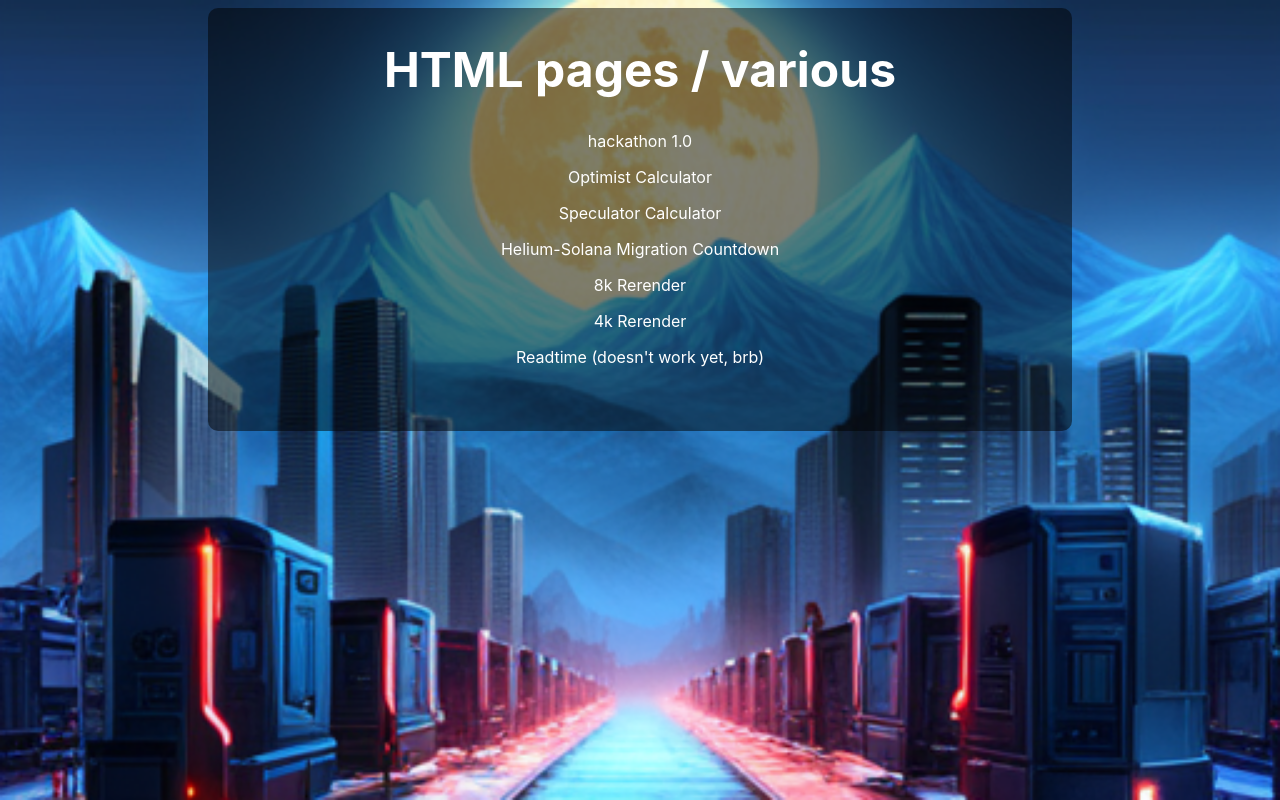
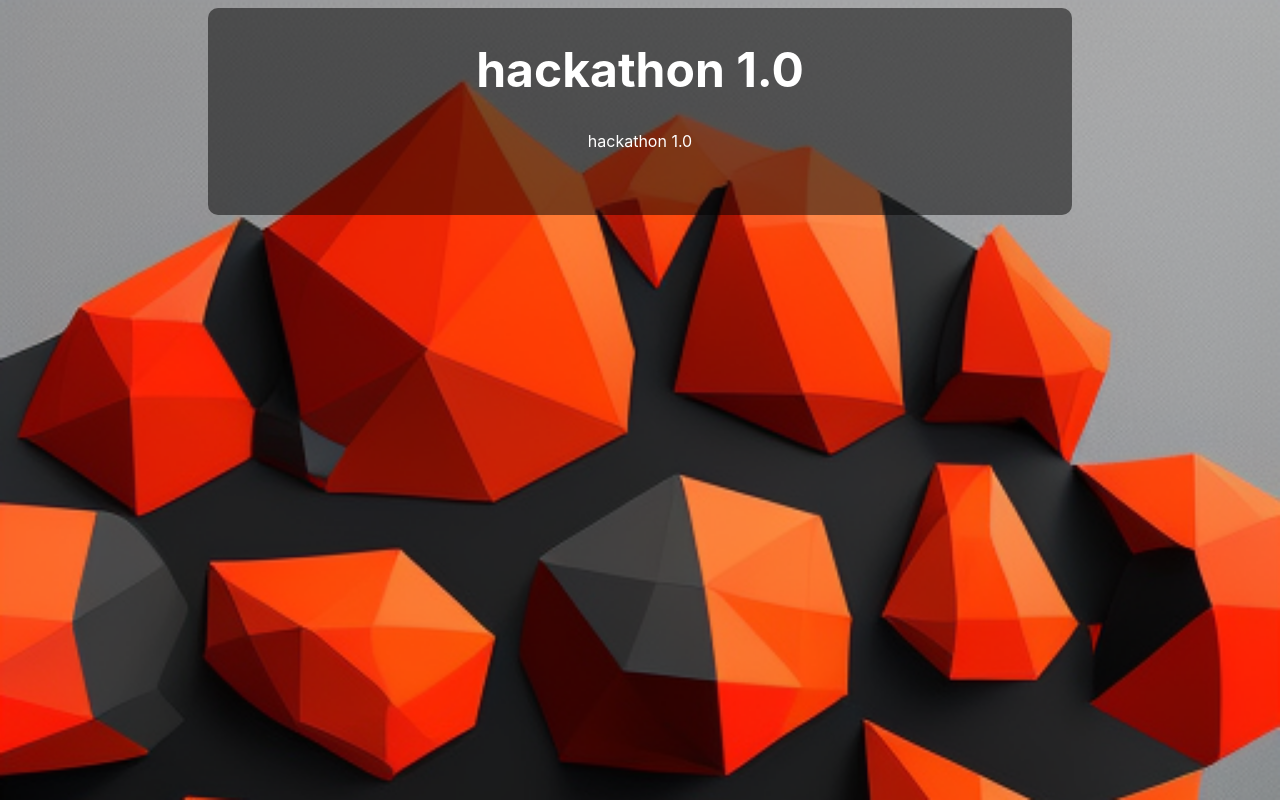
Before and after one commit to ilovespectra/ilovespectra.github.io, a plain HTML site: page index.html in a window 1280 px wide. Drawn offline with Linux system fonts and the light colour scheme; a web font is replaced by a local one.

Commit message:
Update index.html

```diff
--- a/index.html
+++ b/index.html
@@ -2,10 +2,10 @@
 <html>
   <head>
     <link rel="stylesheet" href="https://rsms.me/inter/inter.css">
-    <title>HTML pages / various</title>
+    <title>hackathon 1.0</title>
     <style>
       body {
-        background-image: url("images/mood.png");
+        background-image: url("images/lava.png");
         background-size: cover;
         background-repeat: no-repeat;
         background-position: top;
@@ -43,15 +43,9 @@
   </head>
   <body>
     <div class="container">
-      <h1>HTML pages / various</h1>
+      <h1>hackathon 1.0</h1>
       <ul>
-        <li><a href="hackathon.html">hackathon 1.0</a></li>
-        <li><a href="optimist-calculator.html">Optimist Calculator</a></li>
-        <li><a href="speculator-calculator.html">Speculator Calculator</a></li>
-        <li><a href="countdown.html">Helium-Solana Migration Countdown</a></li>
-        <li><a href="8k-rerender.html">8k Rerender</a></li>
-        <li><a href="ai-sharpen.html">4k Rerender</a></li>
-        <li><a href="readtime.html">Readtime (doesn't work yet, brb)</a></li>
+        <li><a href="hackathon/hackathon.html">hackathon 1.0</a></li>
       </ul>
     </div>
   </body>
```
